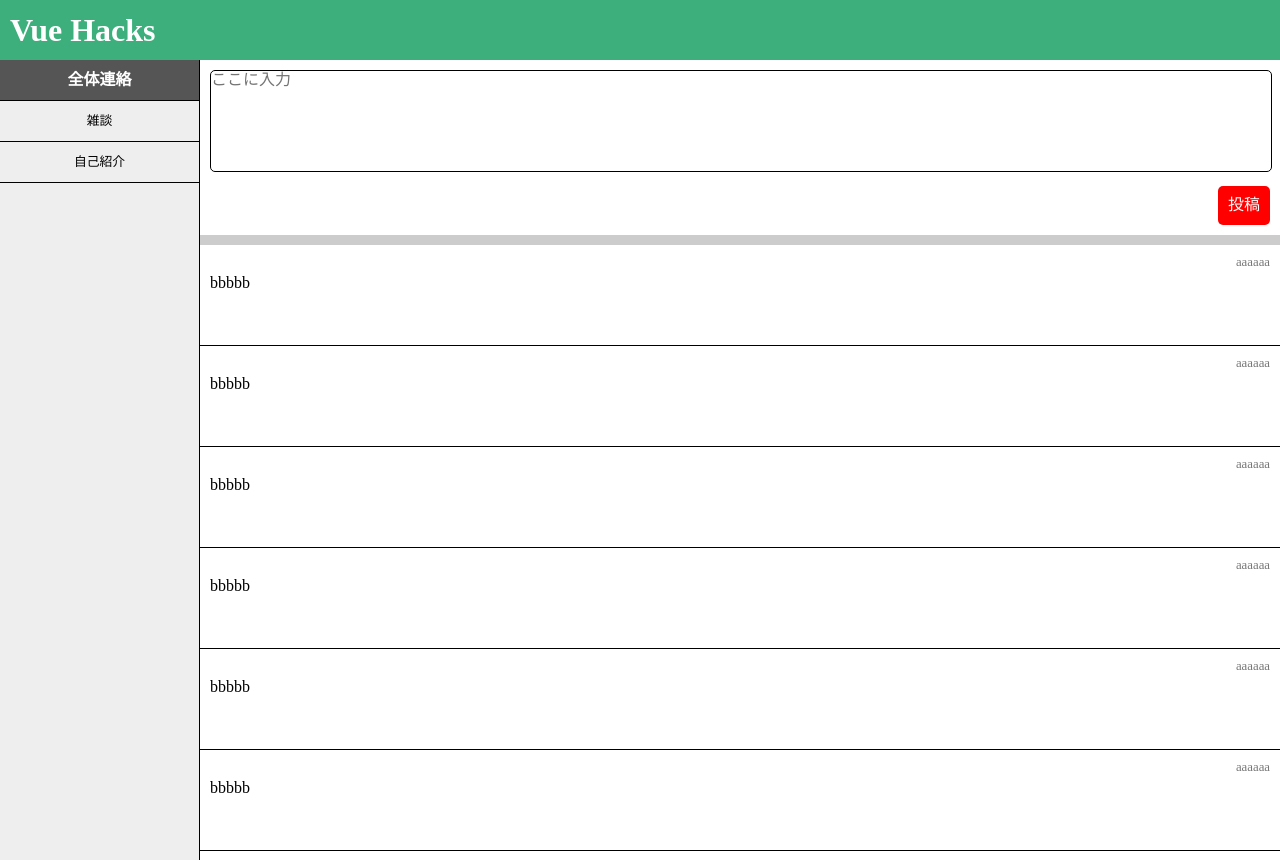
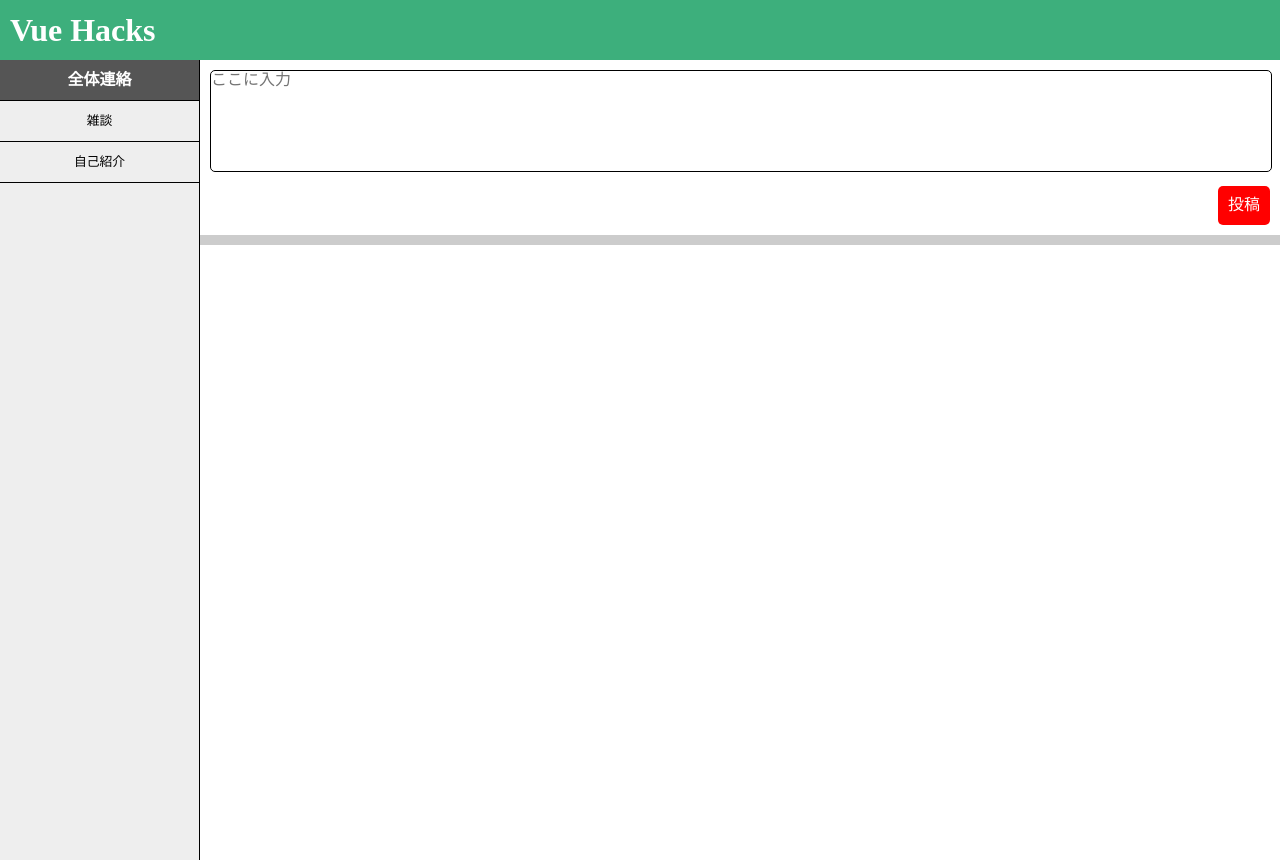
Before and after one commit to tsuyopon-xyz/fh-vue-hacks, a Vue app: page / in a window 1280 px wide. Shown: the top 862 px of the page. After the commit the page ends 800 px from the top, so only its background shows below. Built offline with nearby package versions, Linux system fonts and the light colour scheme.

Commit message:
Done 005, skipped 004

```diff
--- a/src/components/Main.vue
+++ b/src/components/Main.vue
@@ -1,8 +1,8 @@
 <template>
   <main class="main-container">
-    <TextBox />
+    <TextBox :onPost="addMessage"/>
     <div class="devider"></div>
-    <MessageList :messages="messages" />
+    <MessageList :messages="reversedMessages" />
   </main>
 </template>
 
@@ -17,20 +17,19 @@
   },
   data() {
     return {
-      messages: [
-        {date: 'aaaaaa', body: 'bbbbb'},
-        {date: 'aaaaaa', body: 'bbbbb'},
-        {date: 'aaaaaa', body: 'bbbbb'},
-        {date: 'aaaaaa', body: 'bbbbb'},
-        {date: 'aaaaaa', body: 'bbbbb'},
-        {date: 'aaaaaa', body: 'bbbbb'},
-        {date: 'aaaaaa', body: 'bbbbb'},
-        {date: 'aaaaaa', body: 'bbbbb'},
-        {date: 'aaaaaa', body: 'bbbbb'},
-        {date: 'aaaaaa', body: 'bbbbb'},
-      ]
+      messages: []
     };
   },
+  computed: {
+    reversedMessages() {
+      return this.messages.slice().reverse();
+    }
+  },
+  methods: {
+    addMessage(message) {
+      this.messages.push(message);
+    }
+  }
 }
 </script>
 
--- a/src/components/TextBox.vue
+++ b/src/components/TextBox.vue
@@ -20,6 +20,12 @@
   components: {
     Button
   },
+  props: {
+    onPost: {
+      type: Function,
+      required: true
+    }
+  },
   data() {
     return {
       body: ''
@@ -27,7 +33,20 @@
   },
   methods: {
     post() {
-      console.log('post!!!!');
+      if (!this.body) {
+        alert('何か入力してください');
+        return;
+      }
+
+      const newMessage = this.createMessage();
+      this.onPost(newMessage);
+      this.body = '';
+    },
+    createMessage() {
+      return {
+        date: new Date().toLocaleString(),
+        body: this.body
+      }
     }
   }
 }
```
